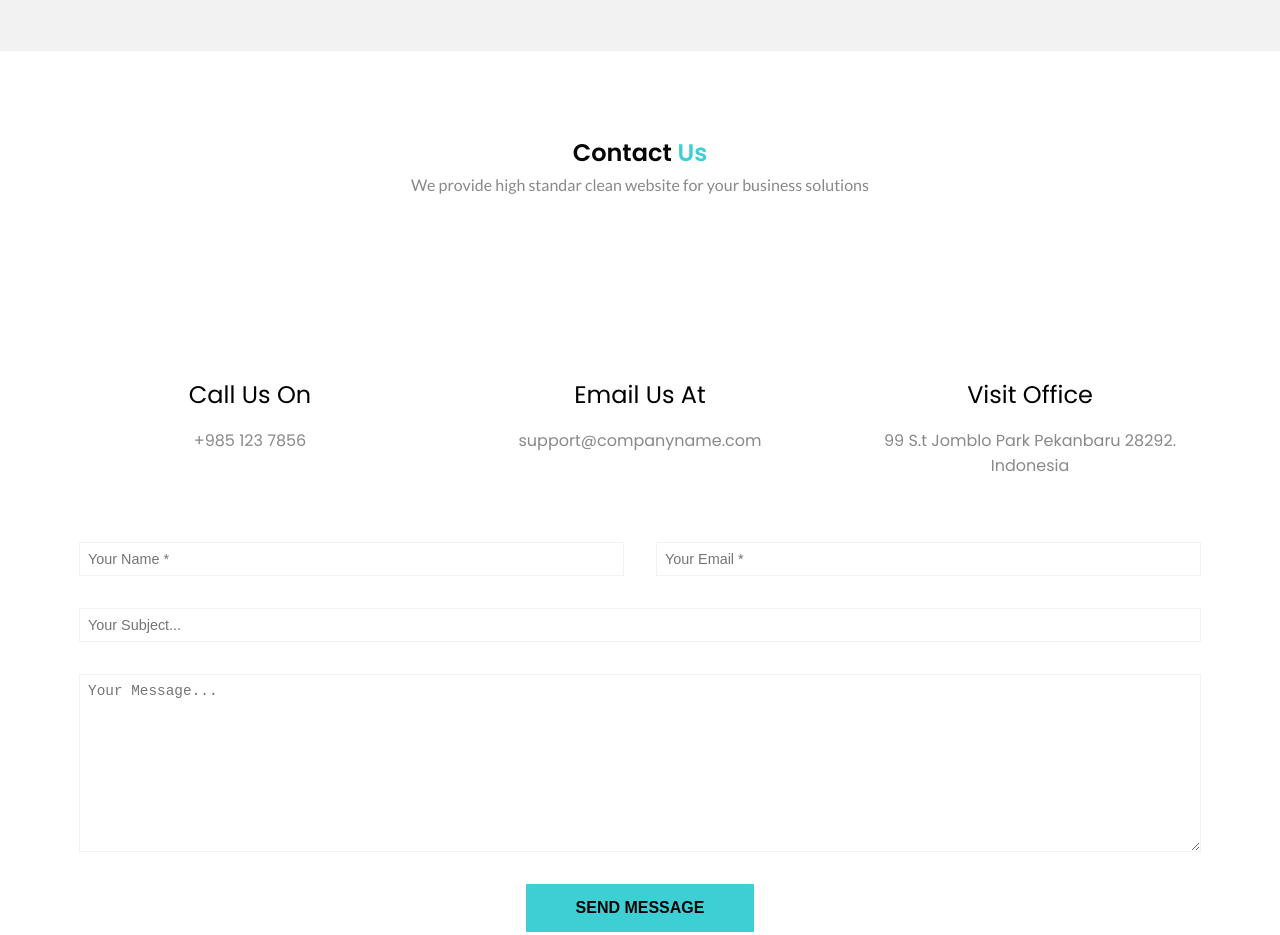
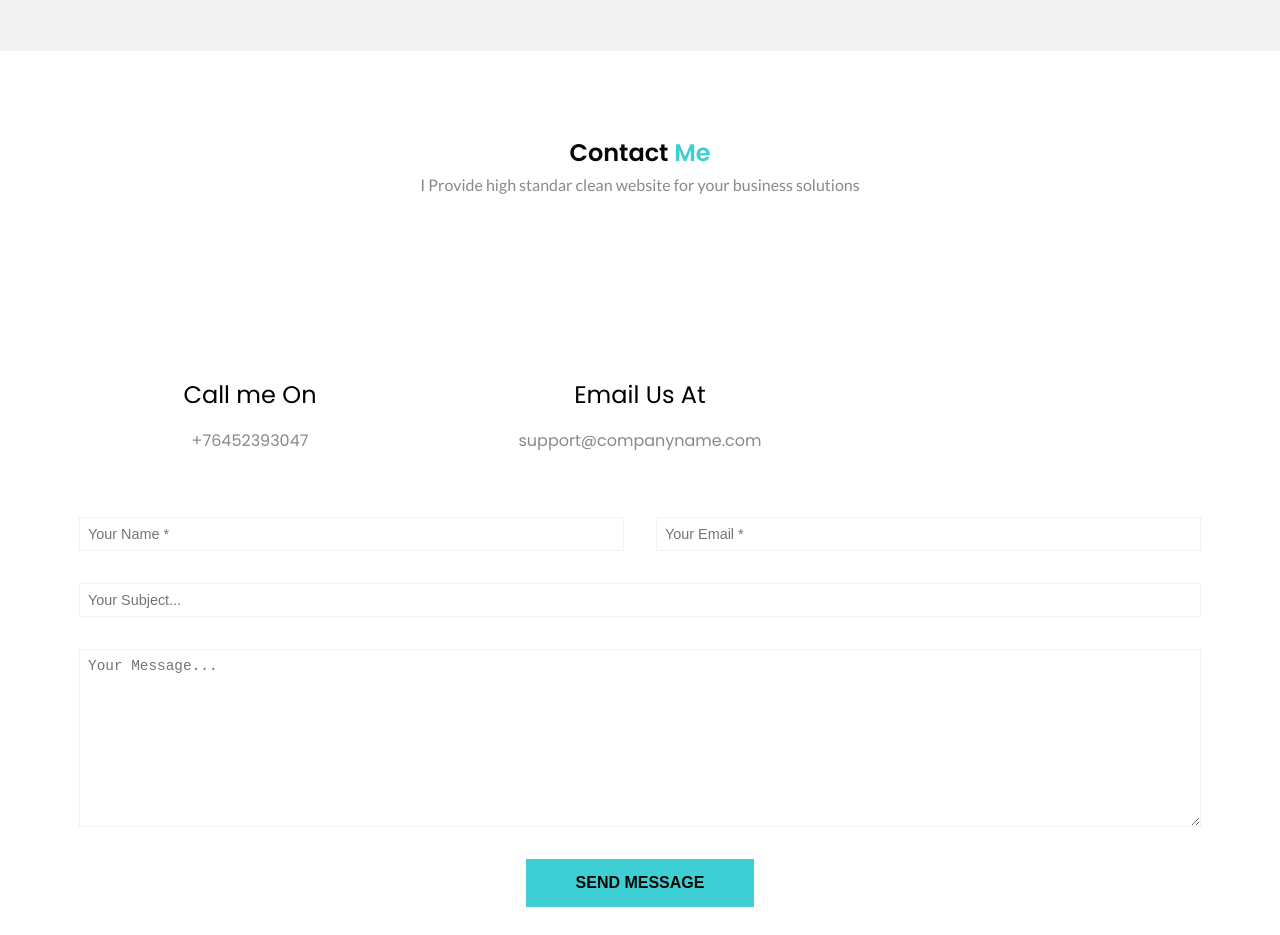
Before and after one commit to HashirSaqib/HashirSaqib.github.io, a plain HTML site: page index.html in a window 1280 px wide. Shown: the part 3580-4515 px from the top of the page. Drawn offline with nearby package versions, Linux system fonts and the light colour scheme.

Commit message:
Update index.html

```diff
--- a/index.html
+++ b/index.html
@@ -160,24 +160,20 @@
         </section>
         <section class="contact">
             <div class="container">
-                <h1 class="section-heading">Contact <span>Us</span></h1>
-                <p>We provide high standar clean website for your business solutions</p>
+                <h1 class="section-heading">Contact <span>Me</span></h1>
+                <p>I Provide high standar clean website for your business solutions</p>
                 <div class="card-wrapper">
                     <div class="card">
                         <img src="./images/phone-2.svg" alt="">
-                        <h1>Call Us On</h1>
-                        <h6>+985 123 7856</h6>
+                        <h1>Call me On</h1>
+                        <h6>+76452393047</h6>
                     </div>
                     <div class="card">
                         <img src="./images/msg.svg" alt="">
                         <h1>Email Us At</h1>
                         <h6>support@companyname.com</h6>
                     </div>
-                    <div class="card">
-                        <img src="./images/map.svg" alt="">
-                        <h1>Visit Office</h1>
-                        <h6>99 S.t Jomblo Park Pekanbaru 28292. Indonesia</h6>
-                    </div>
+
 
                 </div>
 
```
